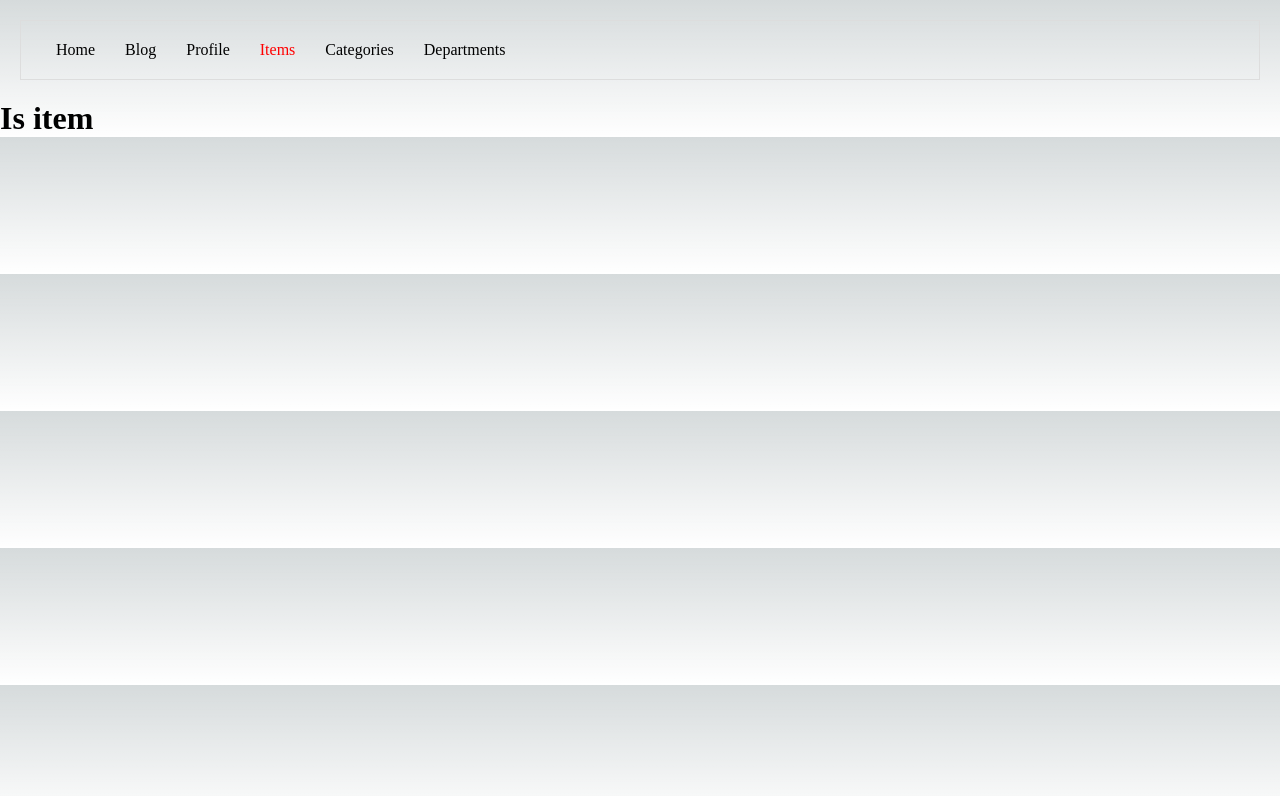
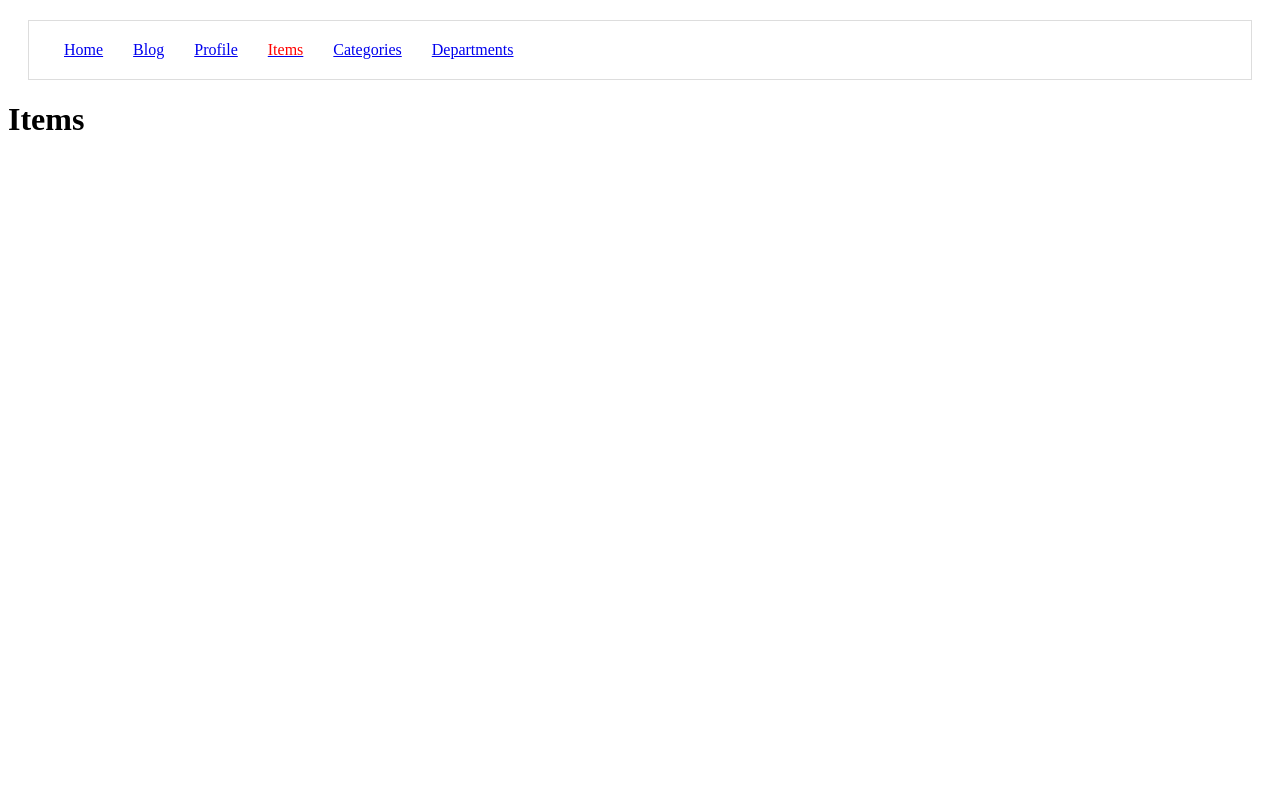
Before and after one commit to samir0067/next-exemple, a Next.js app: page /blog/items in a window 1280 px wide. Shown: the top 796 px of the page. Built offline with nearby package versions, Linux system fonts and the light colour scheme.

Commit message:
refactored

```diff
--- a/pages/_app.tsx
+++ b/pages/_app.tsx
@@ -1,4 +1,3 @@
-import '../src/styles/globals.css'
 import type {AppProps} from 'next/app'
 
 export const ThisApp = ({Component, pageProps}: AppProps) => {
--- a/pages/blog/items.tsx
+++ b/pages/blog/items.tsx
@@ -1,12 +1,6 @@
 import React from 'react';
 import {Layout} from "../../src/components/layout";
 import Head from "next/head";
-import dynamic from "next/dynamic";
-
-const IsItems = dynamic(
-  () => import("../../src/components/isItems").then(item => item.IsItems),
-  {ssr: false}
-)
 
 const Items = () => {
 
@@ -17,7 +11,7 @@ const Items = () => {
         <title>Items</title>
       </Head>
       <Layout>
-        <IsItems/>
+        <h1>Items</h1>
       </Layout>
     </>
 
```
Also changed, not shown: pages/index.tsx (+2 -7 lines).
